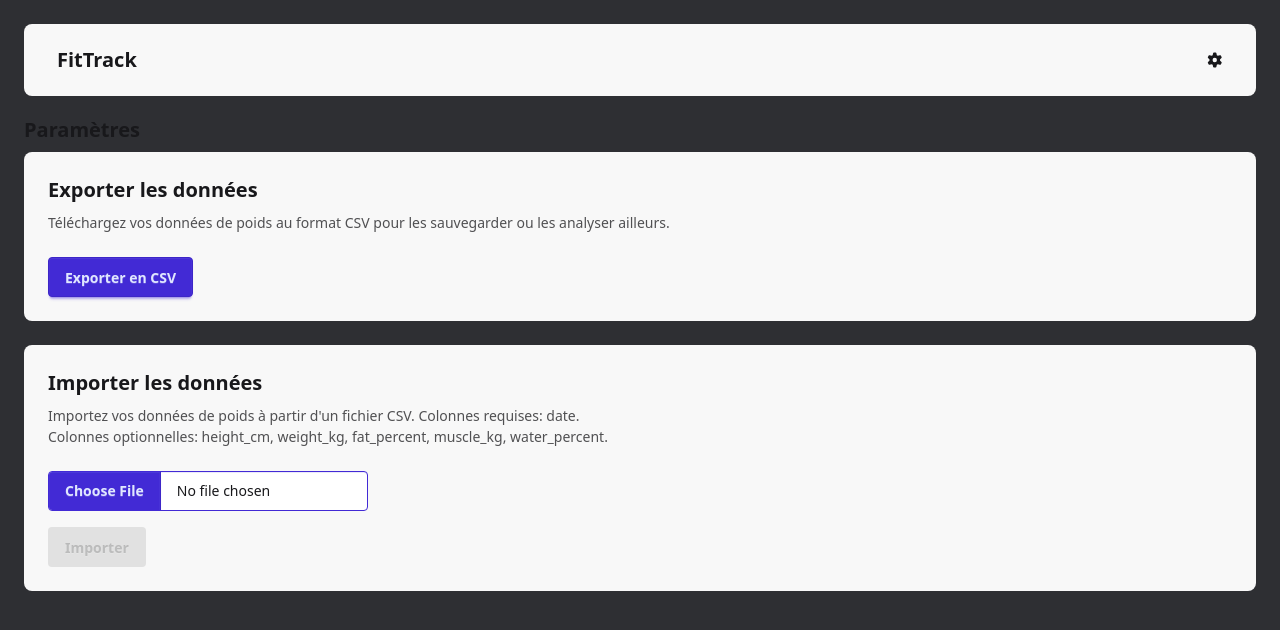
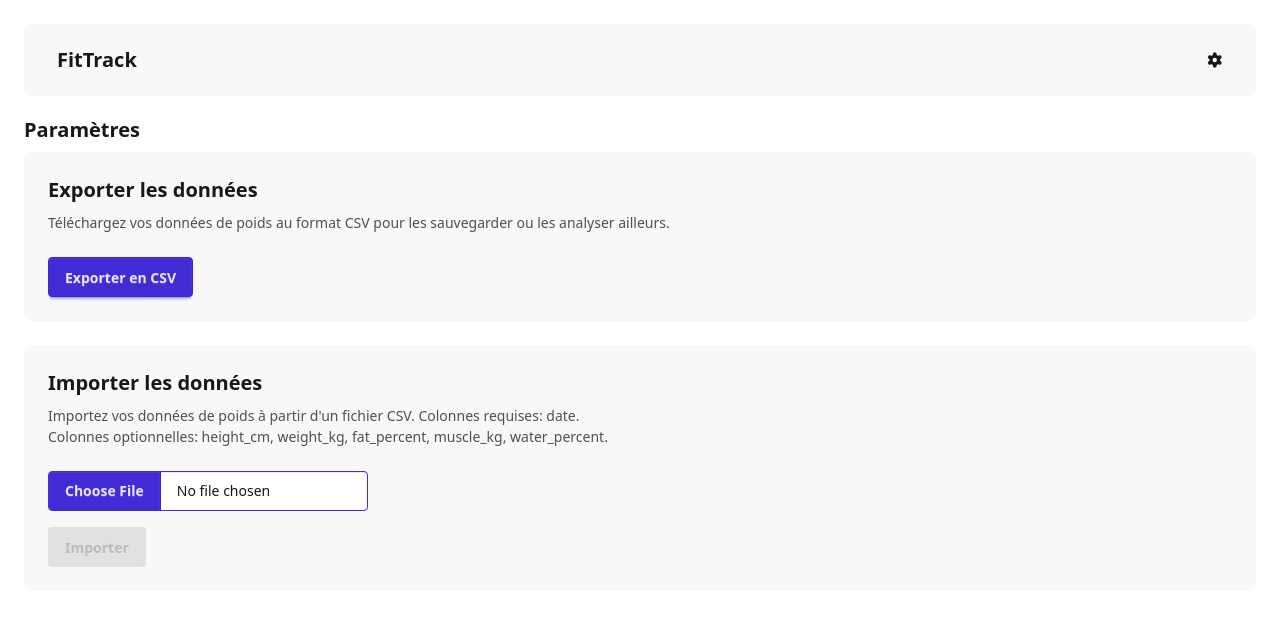
Before and after one commit to h0livier/FitTrack, a Nuxt app: page /settings in a window 1280 px wide. Shown: the top 630 px of the page. Built offline with nearby package versions, Linux system fonts and the light colour scheme.

Commit message:
consistent design

```diff
--- a/pages/settings/index.vue
+++ b/pages/settings/index.vue
@@ -1,5 +1,5 @@
 <template>
-  <div class="container mx-auto p-6">
+  <div class="min-h-screen bg-base-100 text-base-content p-6">
     <FitHeader />
 
     <h2 class="text-xl font-bold mb-2 mt-5">Paramètres</h2>
```
Also changed, not shown: pages/index.vue (indentation only).
